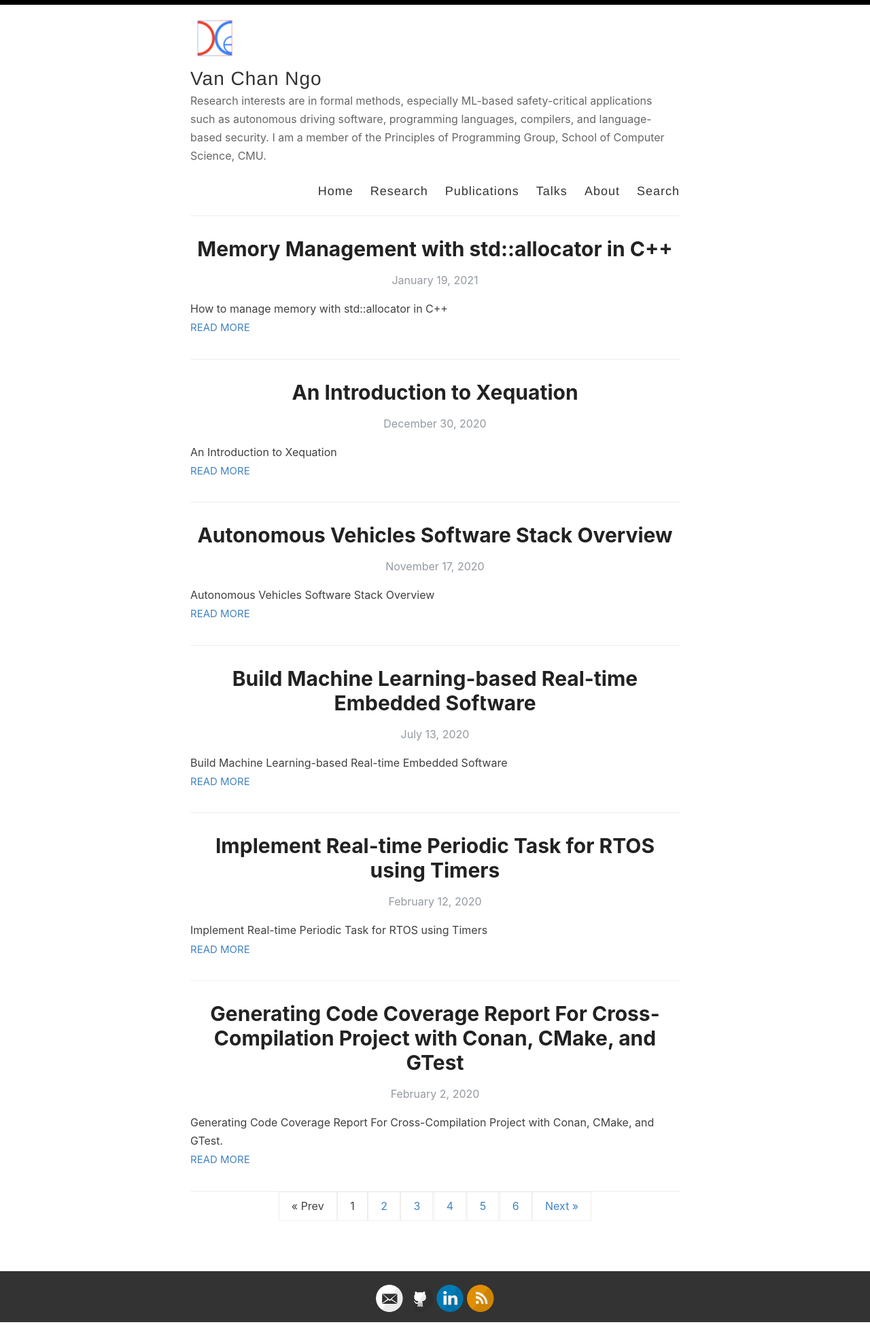
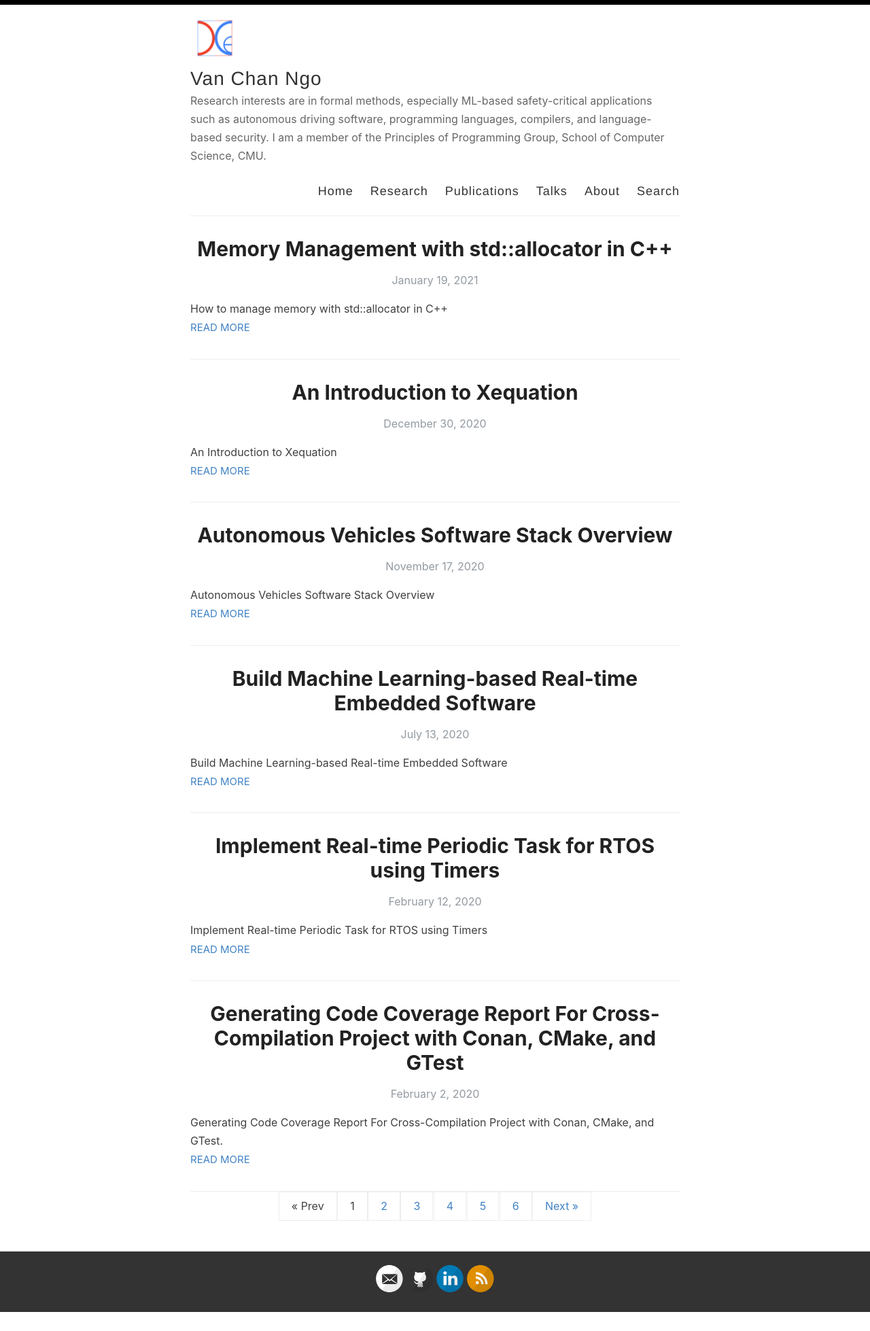
Before and after one commit to channgo2203/channgo2203.github.io, a Jekyll site: the page built from index.html, in a window 1280 px wide. Shown: the whole page at 68% size. Built offline with Jekyll 4.4.1, drawn with Linux system fonts in a browser that asks for light colours; the list of posts is cut into pages by our own code; after the commit the page ends 1930 px from its top, so only the background shows below that.

```diff
--- a/assets/style.scss
+++ b/assets/style.scss
@@ -412,9 +412,9 @@
 
 .wrapper-footer {
   position: absolute;
-  bottom: -15px;
+  bottom:  0px;
   width: 100%;
-  height: 75px;
+  height: 89px;
   background-color: $darkGray;
 }
 
```
